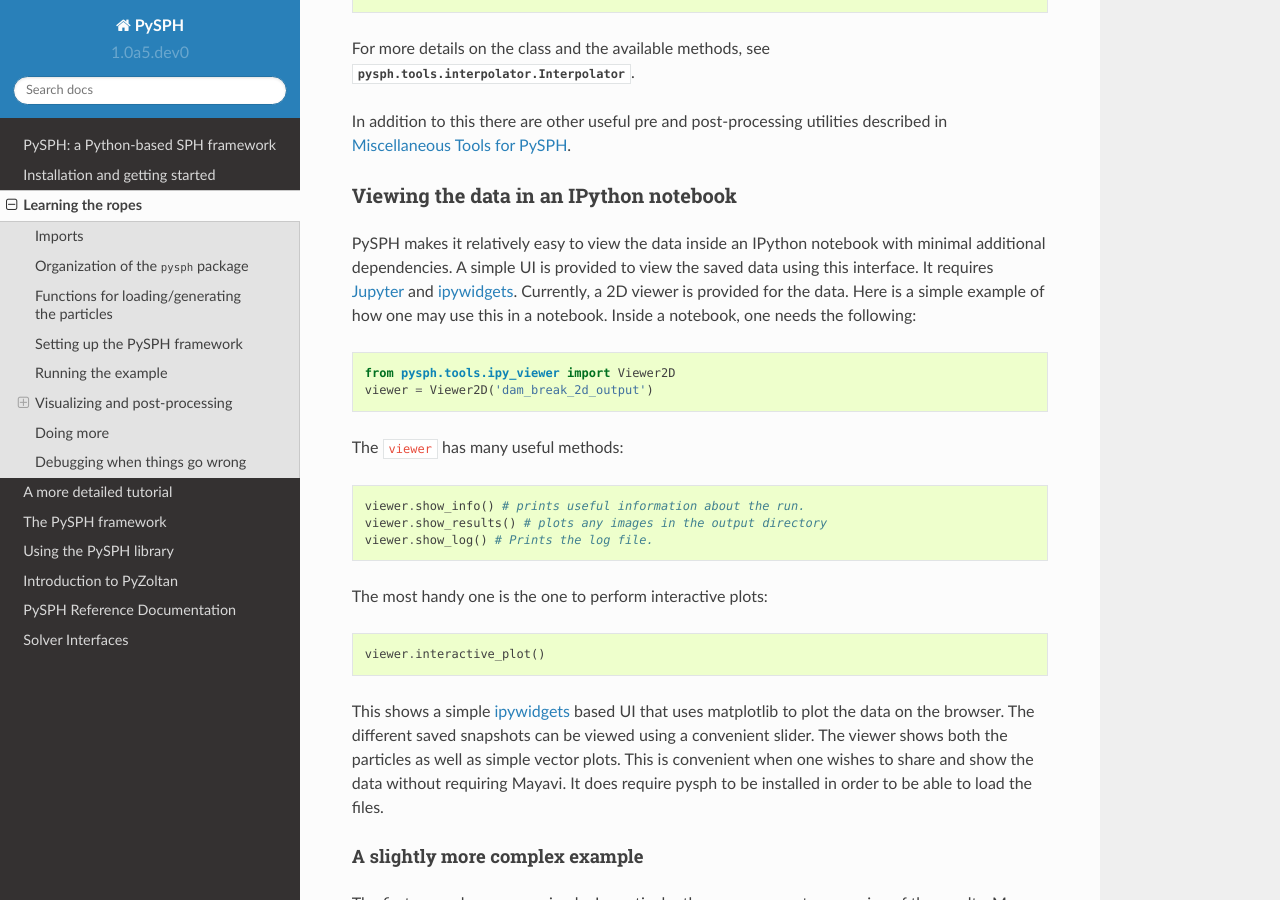
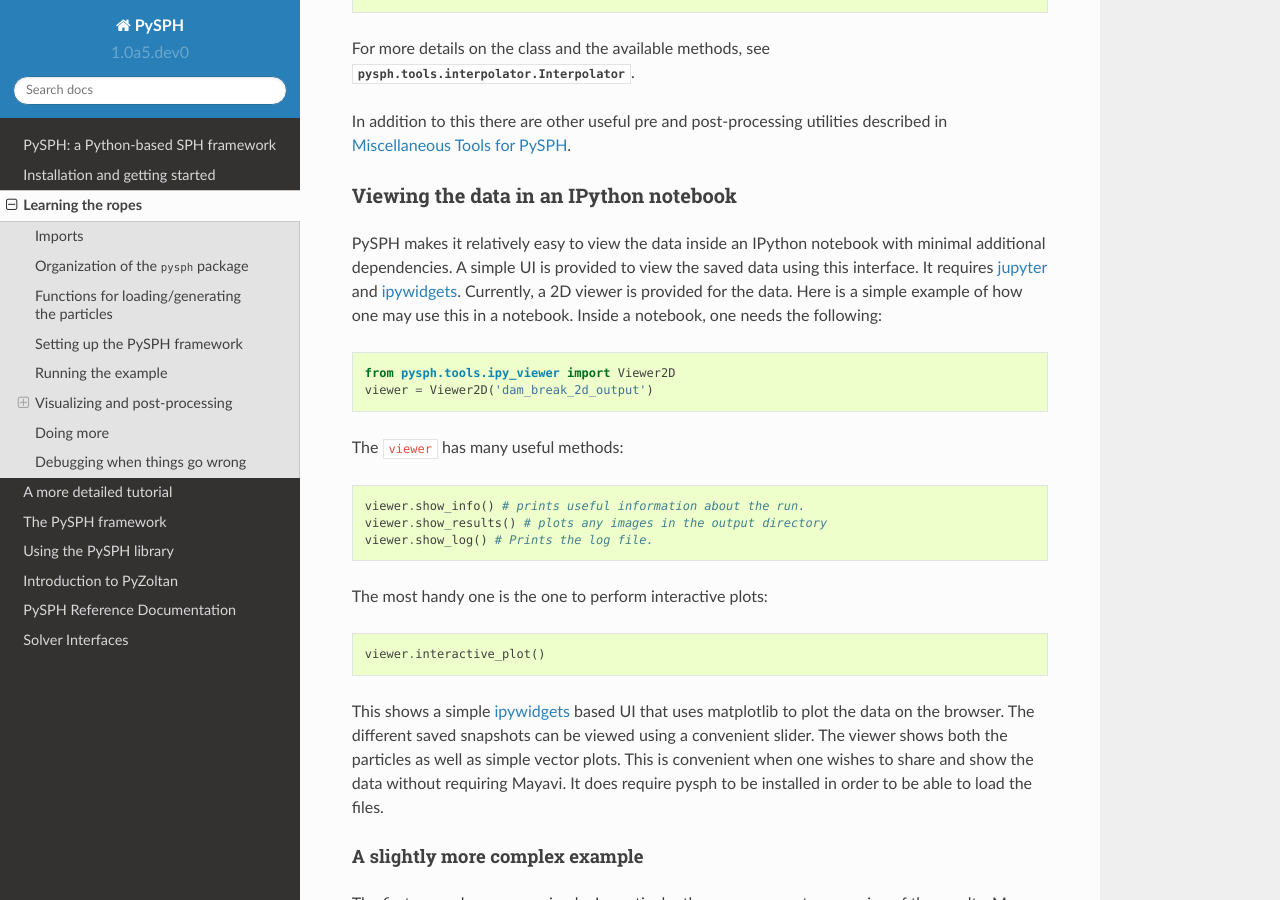
Before and after one commit to pypr/pysph, a Sphinx documentation site: the page built from docs/source/tutorial/circular_patch_simple.rst, in a window 1280 px wide and 900 px high, scrolled down 9668 px. Built offline with Sphinx 7.4.7 and the Read the Docs theme 2.0.0, drawn with Linux system fonts in a browser that asks for light colours; the version number is read from the project's files by our own code.

Commit message:
Fix link.

```diff
--- a/docs/source/tutorial/circular_patch_simple.rst
+++ b/docs/source/tutorial/circular_patch_simple.rst
@@ -475,7 +475,7 @@ Viewing the data in an IPython notebook
 
 PySPH makes it relatively easy to view the data inside an IPython notebook
 with minimal additional dependencies. A simple UI is provided to view the
-saved data using this interface. It requires Jupyter_ and ipywidgets_.
+saved data using this interface. It requires jupyter_ and ipywidgets_.
 Currently, a 2D viewer is provided for the data. Here is a simple example of
 how one may use this in a notebook.  Inside a notebook, one needs the following::
 
```
